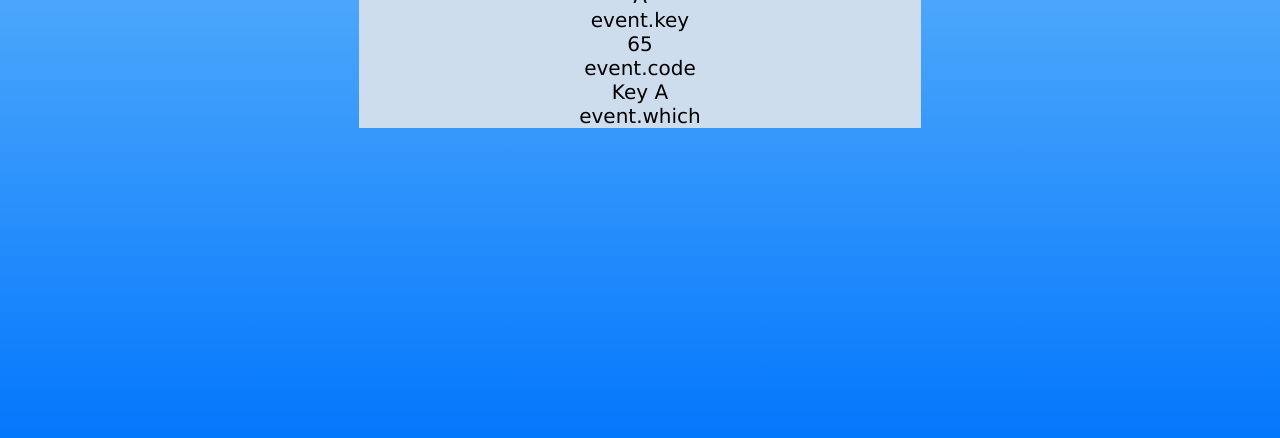
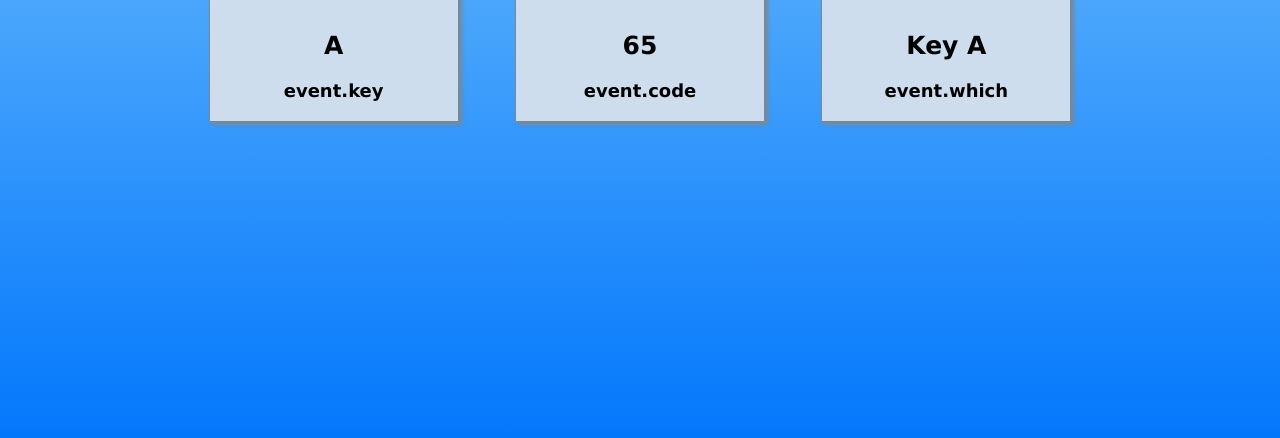
Before and after one commit to rosemarym2/Keycode-Challenge, a plain HTML site: page index.html in a window 1280 px wide. Shown: the part 362-800 px from the top of the page. Drawn offline with Linux system fonts and the light colour scheme.

Commit message:
changes v1.7

```diff
--- a/style.css
+++ b/style.css
@@ -16,6 +16,24 @@ body {
   margin: 0 auto;
   overflow: hidden;
 }
-.container{
+
+p {
+  padding: 20px;
+  font-size: 25px;
+}
+
+.eventKey,
+.eventCode,
+.eventWhich {
   background-color: #cedded;
+  border: 1px solid lightslategrey;
+  box-shadow: 3px 3px 4px lightslategrey;
+  font-size: 18px;
+  display: inline-flex;
+  padding: 20px;
+  margin: 25px;
+  font-weight: bold;
+  flex-direction: column;
+  min-width: 250px;
+  position: relative;
 }
```
